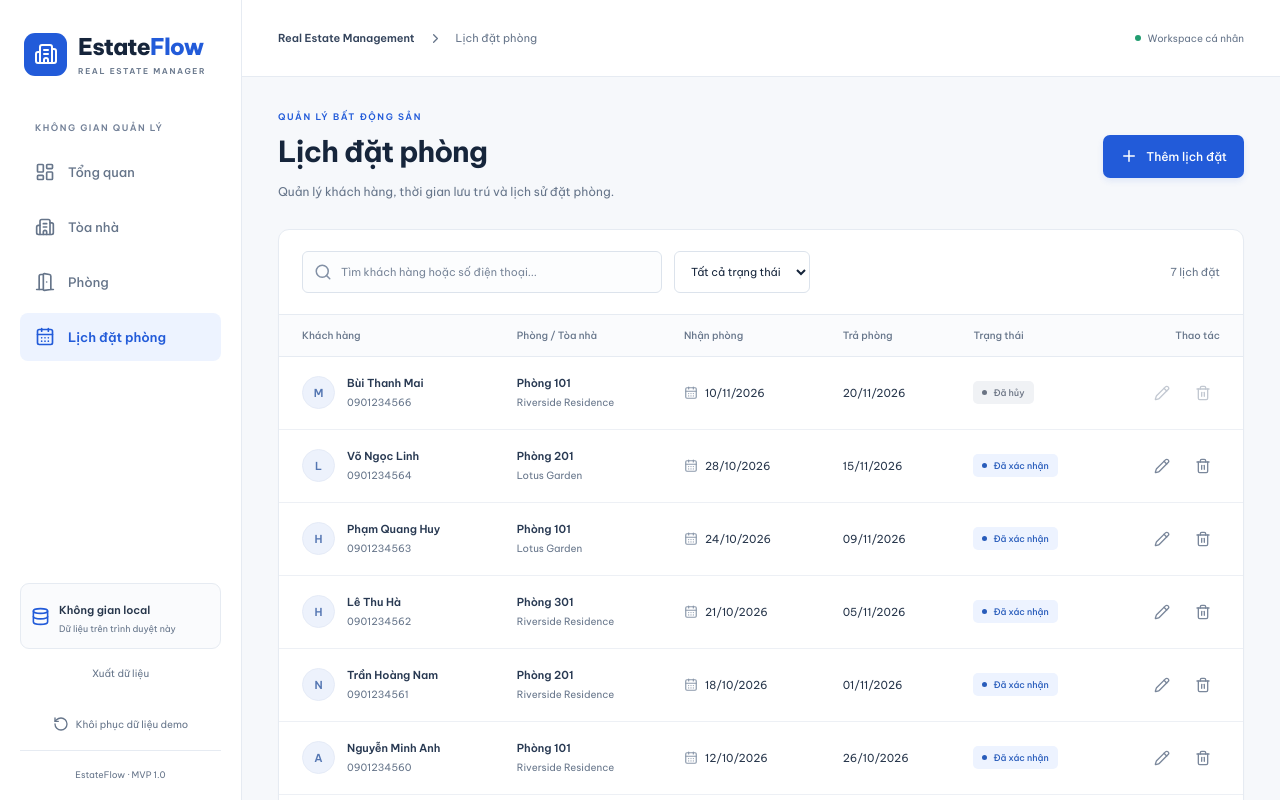
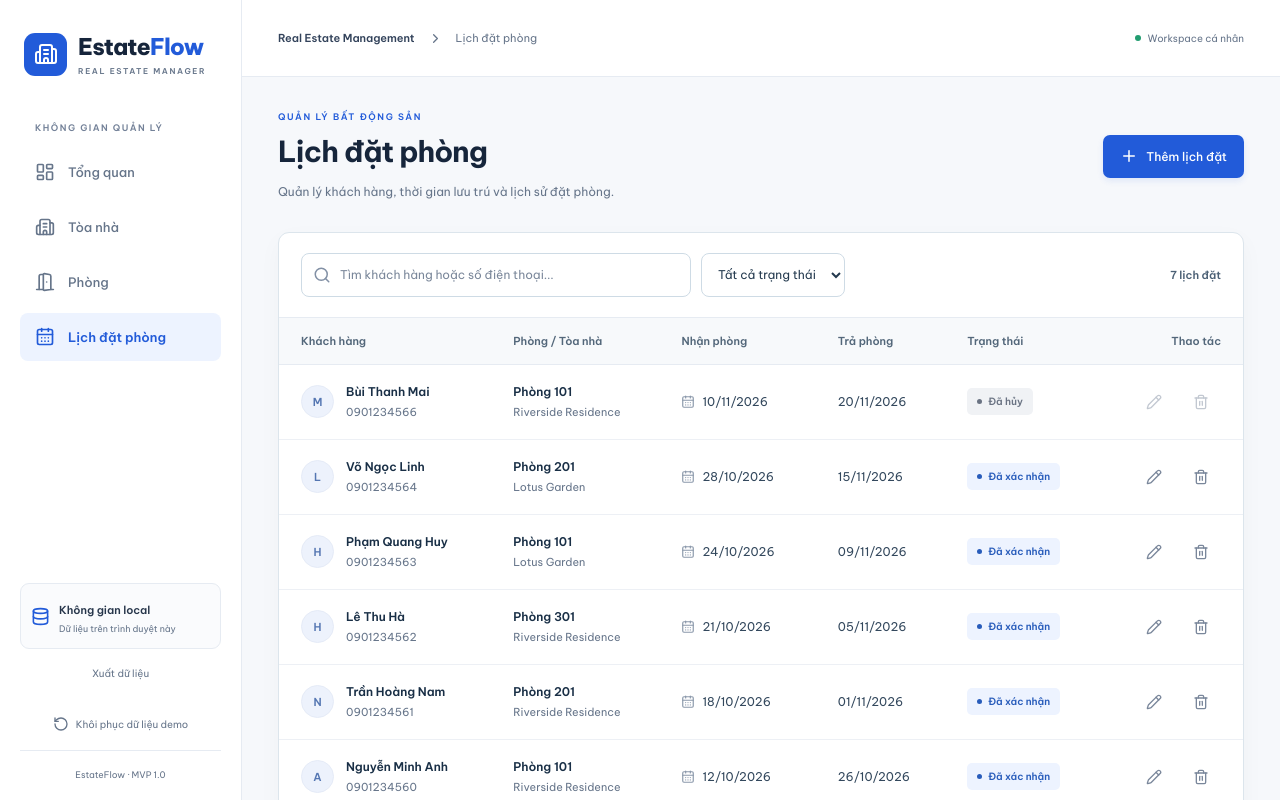
Before and after one commit to TrieuNguyenPhu/rental-hub, a React (Vite) app in the folder apps/web/: page /bookings in a window 1280 px wide. Shown: the top 800 px of the page. Built offline with nearby package versions, Linux system fonts and the light colour scheme; no server answers.

Commit message:
feat: improve data page readability

```diff
--- a/apps/web/src/components/PageParts.tsx
+++ b/apps/web/src/components/PageParts.tsx
@@ -1,6 +1,7 @@
 import type { ReactNode } from 'react'
 import { Inbox, Pencil, Plus, Search, Trash2 } from 'lucide-react'
 import { useEstateStore } from '../AppContext'
+import '../styles/dataWorkflows.css'
 
 export function PageHeading({
   title,
--- a/apps/web/src/pages/BookingsPage.tsx
+++ b/apps/web/src/pages/BookingsPage.tsx
@@ -40,7 +40,7 @@ export function BookingsPage() {
     )
     .sort((a, b) => b.checkIn.localeCompare(a.checkIn))
   return (
-    <>
+    <div className="data-page">
       <PageHeading
         title="Lịch đặt phòng"
         subtitle="Quản lý khách hàng, thời gian lưu trú và lịch sử đặt phòng."
@@ -73,7 +73,7 @@ export function BookingsPage() {
           <span className="result-count">{filtered.length} lịch đặt</span>
         </div>
         {filtered.length ? (
-          <div className="table-scroll">
+          <div className="table-scroll" tabIndex={0} role="region" aria-label="Bảng lịch đặt">
             <table>
               <thead>
                 <tr>
@@ -167,6 +167,6 @@ export function BookingsPage() {
           }}
         />
       )}
-    </>
+    </div>
   )
 }
--- a/apps/web/src/pages/BuildingsPage.tsx
+++ b/apps/web/src/pages/BuildingsPage.tsx
@@ -27,7 +27,7 @@ export function BuildingsPage() {
     item.name.toLocaleLowerCase('vi').includes(query.trim().toLocaleLowerCase('vi')),
   )
   return (
-    <>
+    <div className="data-page">
       <PageHeading
         title="Tòa nhà"
         subtitle="Quản lý thông tin và trạng thái các tòa nhà của bạn."
@@ -43,7 +43,7 @@ export function BuildingsPage() {
           </span>
         </div>
         {filtered.length ? (
-          <div className="table-scroll">
+          <div className="table-scroll" tabIndex={0} role="region" aria-label="Bảng tòa nhà">
             <table>
               <thead>
                 <tr>
@@ -135,6 +135,6 @@ export function BuildingsPage() {
           }}
         />
       )}
-    </>
+    </div>
   )
 }
--- a/apps/web/src/pages/RoomsPage.tsx
+++ b/apps/web/src/pages/RoomsPage.tsx
@@ -33,7 +33,7 @@ export function RoomsPage() {
       room.roomNumber.toLocaleLowerCase('vi').includes(query.trim().toLocaleLowerCase('vi')),
   )
   return (
-    <>
+    <div className="data-page">
       <PageHeading
         title="Phòng"
         subtitle="Theo dõi phòng, giá thuê và tình trạng sẵn sàng."
@@ -73,7 +73,7 @@ export function RoomsPage() {
           <span className="result-count">{filtered.length} phòng</span>
         </div>
         {filtered.length ? (
-          <div className="table-scroll">
+          <div className="table-scroll" tabIndex={0} role="region" aria-label="Bảng phòng">
             <table>
               <thead>
                 <tr>
@@ -166,6 +166,6 @@ export function RoomsPage() {
           }}
         />
       )}
-    </>
+    </div>
   )
 }
--- /dev/null
+++ b/apps/web/src/styles/dataWorkflows.css
@@ -0,0 +1,45 @@
+.data-page .page-heading { margin-bottom: 30px; }
+.data-page .panel { border-color: #dce5ec; box-shadow: 0 8px 24px #14283f08; }
+.data-page .table-toolbar { padding: 20px 22px; gap: 10px; }
+.data-page .search-input { max-width: 390px; }
+.data-page .search-input input,
+.data-page .table-toolbar > select {
+  min-height: 44px;
+  border-color: #cedbe5;
+  border-radius: 8px;
+  background: #fff;
+  color: #23394e;
+  font-size: 12px;
+}
+.data-page .search-input input:focus,
+.data-page .table-toolbar > select:focus { border-color: #3b80b9; }
+.data-page .result-count { color: #4b6075; font-size: 11px; font-weight: 600; }
+.data-page .table-scroll:focus-visible { outline: 3px solid #6a97f1; outline-offset: -3px; }
+.data-page table { font-size: 12px; }
+.data-page th { padding: 16px 22px; background: #f7f9fb; color: #53677a; font-size: 11px; font-weight: 600; }
+.data-page td { padding: 17px 22px; color: #33485d; }
+.data-page tbody tr:hover { background: #f6f9fc; }
+.data-page td strong { color: #192f46; font-size: 12px; }
+.data-page .cell-subtitle { font-size: 11px; }
+.data-page .entity-icon { width: 42px; height: 42px; border-radius: 9px; }
+.data-page .badge { font-size: 10px; font-weight: 600; padding: 7px 10px; }
+.data-page .row-actions .icon-button { width: 40px; height: 40px; }
+.data-page .table-footer { padding: 17px 22px; font-size: 11px; }
+.data-page .empty-state { padding: 70px 24px; }
+.data-page .modal { border-color: #dce5ec; box-shadow: 0 24px 72px #11283f38; }
+.data-page .modal-header { padding: 22px 24px; }
+.data-page .modal-header h2 { font-size: 18px; }
+.data-page .form-hint { font-size: 11px; }
+.data-page .form-grid label { font-size: 12px; }
+.data-page .field-hint { font-size: 11px; }
+.data-page .form-grid input,
+.data-page .form-grid select { min-height: 44px; font-size: 12px; }
+.data-page .modal-footer { padding: 18px 24px; }
+
+@media (max-width: 767px) {
+  .data-page .table-toolbar { padding: 16px; }
+  .data-page .table-toolbar > select { flex: 1 1 150px; }
+  .data-page .result-count { flex-basis: 100%; margin-left: 0; }
+  .data-page th, .data-page td { padding-left: 16px; padding-right: 16px; }
+  .data-page .table-footer { padding: 16px; }
+}
```
